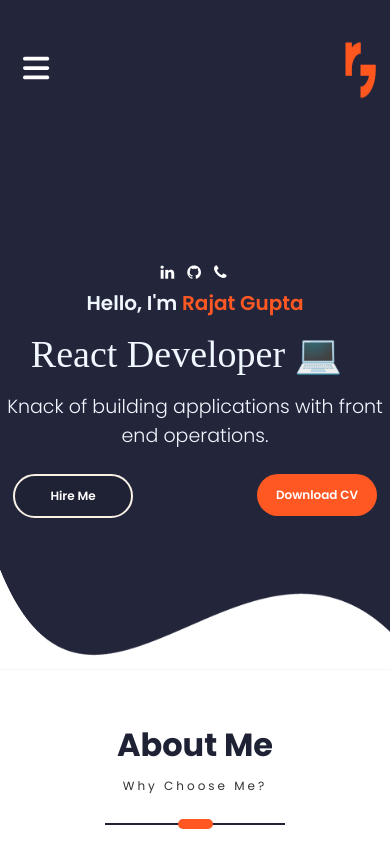
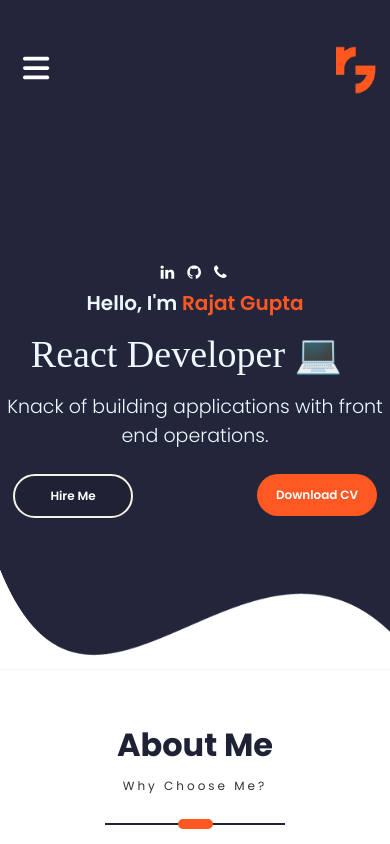
Before and after one commit to rajat6235/portfolio, a React (Create React App) app in the folder myportfolio/: page / in a window 390 px wide. Shown: the top 844 px of the page. Built offline with nearby package versions, Linux system fonts and the light colour scheme; a web font is replaced by a local one.

Commit message:
logo fixes

```diff
--- a/myportfolio/src/Container/Home/Header/Header.css
+++ b/myportfolio/src/Container/Home/Header/Header.css
@@ -18,8 +18,8 @@
     color: var(--white);
 }
 .header-logo{
-   width: 8.5vw;
-   height: 8.5vh;
+   width: 6vw;
+   height: 9.5vh;
 }
 .header-options{
     display: flex;
@@ -50,6 +50,10 @@
 @media only screen and (max-width:1110px) {
     .header-parent{
         width: 80%;
+    }
+    .header-logo {
+        width: 7.5vw;
+        height: 5.5vh;
     }
 }
 @media only screen and (max-width:970px) {
@@ -101,8 +105,8 @@
 
     }
     .header-logo{
-        width: 8.5vw;
-        height: 7vh;
+        width: 11vw;
+        height: 6vh;
      }
     .header-option{
         color: var(--white);
```
